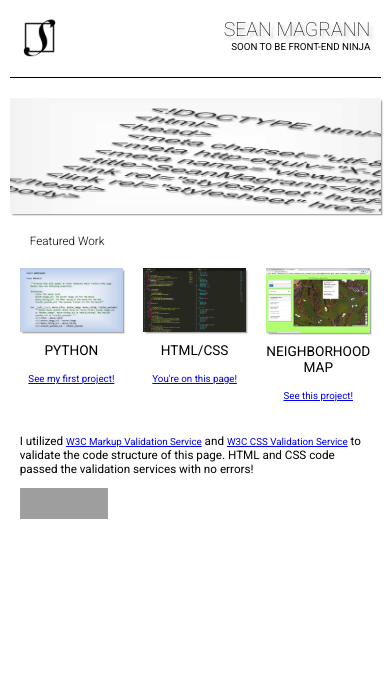
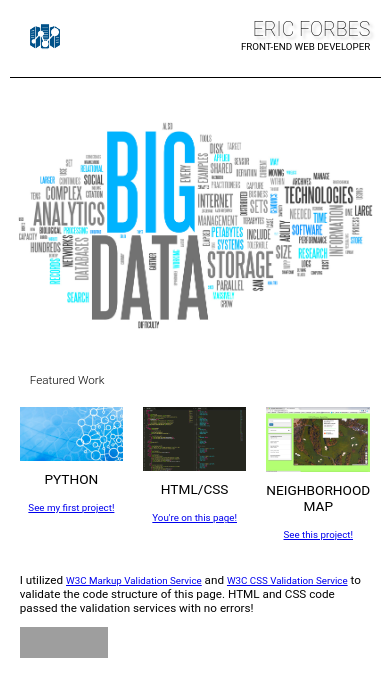
Before and after one commit to MalevolentSage/Portfolio-Website, a plain HTML site: page index.html in a window 390 px wide. Drawn offline with Linux system fonts and the light colour scheme; grey boxes are pictures that could not be loaded.

Commit message:
Styling Changes

```diff
--- a/css/style.css
+++ b/css/style.css
@@ -178,44 +178,34 @@ p {
   	hr {
   		border-top: 2.5px solid #000;
   	}
-  	.myimg {
-  		box-shadow: 3px 3px 3px #aaa;
-  	}
+
 }
 
 @media screen and (max-width: 1200px) {
   	hr {
   		border-top: 2.5px solid #000;
   	}
-  	.myimg {
-  		box-shadow: 3px 3px 3px #aaa;
-  	}
+
 }
 
 @media screen and (max-width: 1000px) {
 	hr {
   		border-top: 2.5px solid #000;
   	}
-	.myimg {
-  		box-shadow: 3px 3px 3px #aaa;
-  	}
+
 }
 
 @media screen and (max-width: 800px) {
 	hr {
   		border-top: 2.5px solid #000;
   	}
-	.myimg {
-  		box-shadow: 3px 3px 3px #aaa;
-  	}
+
 }
 
 @media screen and (max-width: 600px) {
   	hr {
   		border-top: 1.5px solid #000;
-  	}.myimg {
-  		box-shadow: 1.5px 1.5px 1.5px #aaa;
-  	}
+
   	p {
   		font-size: 3vmin;
   	}
@@ -225,9 +215,7 @@ p {
   	hr {
   		border-top: 1.5px solid #000;
   	}
-  	.myimg {
-  		box-shadow: 1.5px 1.5px 1.5px #aaa;
-  	}
+
   	p {
   		font-size: 3vmin;
   	}
--- a/index.html
+++ b/index.html
@@ -4,35 +4,35 @@
 	<meta charset="utf-8">
 	<meta http-equiv="X-UA-Compatible" content="IE=edge">
 	<meta name="viewport" content="width=device-width, minimum-scale=1.0, initial-scale=1.0, user-scalable=yes">
-	<title>SeanMagrann</title>
+	<title>Eric Forbes - FEWD</title>
 	<link rel="stylesheet" href="css/style.css">
-	<link rel="stylesheet" href="https://fonts.googleapis.com/css?family=Roboto:100,300,400,500,700">
+	<link rel="stylesheet" href="https://fonts.googleapis.com/css?family=Ubuntu:100,300,400,500,700">
 </head>
 <body>
 	<header class="container">
 		<div class="col-3">
-			<img src="img/logo.jpg"
+			<img src="img/Convergence-Icon-01.png"
 			class="logo img-responsive"
-			alt="This is Sean Magrann's custom logo.">
+			alt="Custome Logo.">
 		</div>
 
 		<div class="col-9 text-right">
-			<h1 class="text-upper text-shadow">sean magrann</h1>
-			<h4 class="text-upper">soon to be front-end ninja</h4>
+			<h1 class="text-upper text-shadow">Eric Forbes</h1>
+			<h4 class="text-upper">Front-End Web Developer</h4>
 		</div>
 	</header>
 	<div class="row col-12">
 		<hr>
 	</div>
 	<main class="container row col-12">
-		<img src="img/hero.jpg" class="myimg img-responsive" alt="this is sean magrann's custom full stack web developer nanodegree image">
+		<img src="img/Google-Analytics.jpg" class="myimg img-responsive" alt="A logo placeholder here">
 	</main>
 	<section class="container">
 		<h3 class="col-12 text-space">Featured Work</h3>
 	</section>
 	<section class="container">
 		<div class="col-4 text-center">
-			<img src="img/python.jpg" class="myimg img-responsive" alt="Image from my first project in the full stack web developer nanodegree">
+			<img src="img/socialShareImage.png" class="myimg img-responsive" alt="Big Data">
 			<h2 class="text-upper text-padding">python</h2>
 			<a href="intro2python.html" target="_blank">See my first project!</a>
 		</div>
```
Also changed, not shown: img/Convergence-Icon-01.png (added), img/Google-Analytics.jpg (added), img/big-data-5wpr.jpg (added), img/hero.jpg (deleted), img/socialShareImage.png (added).
